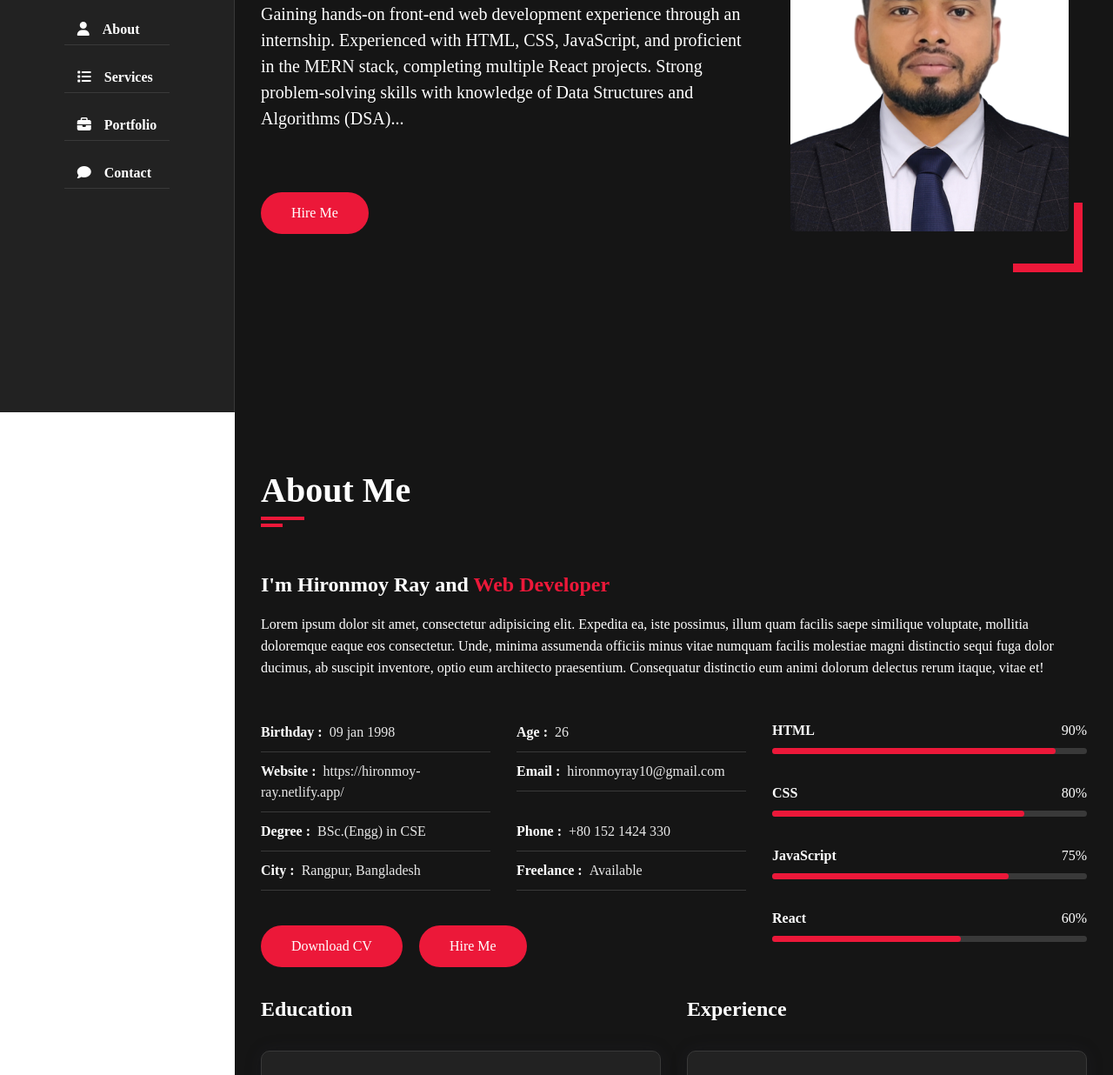
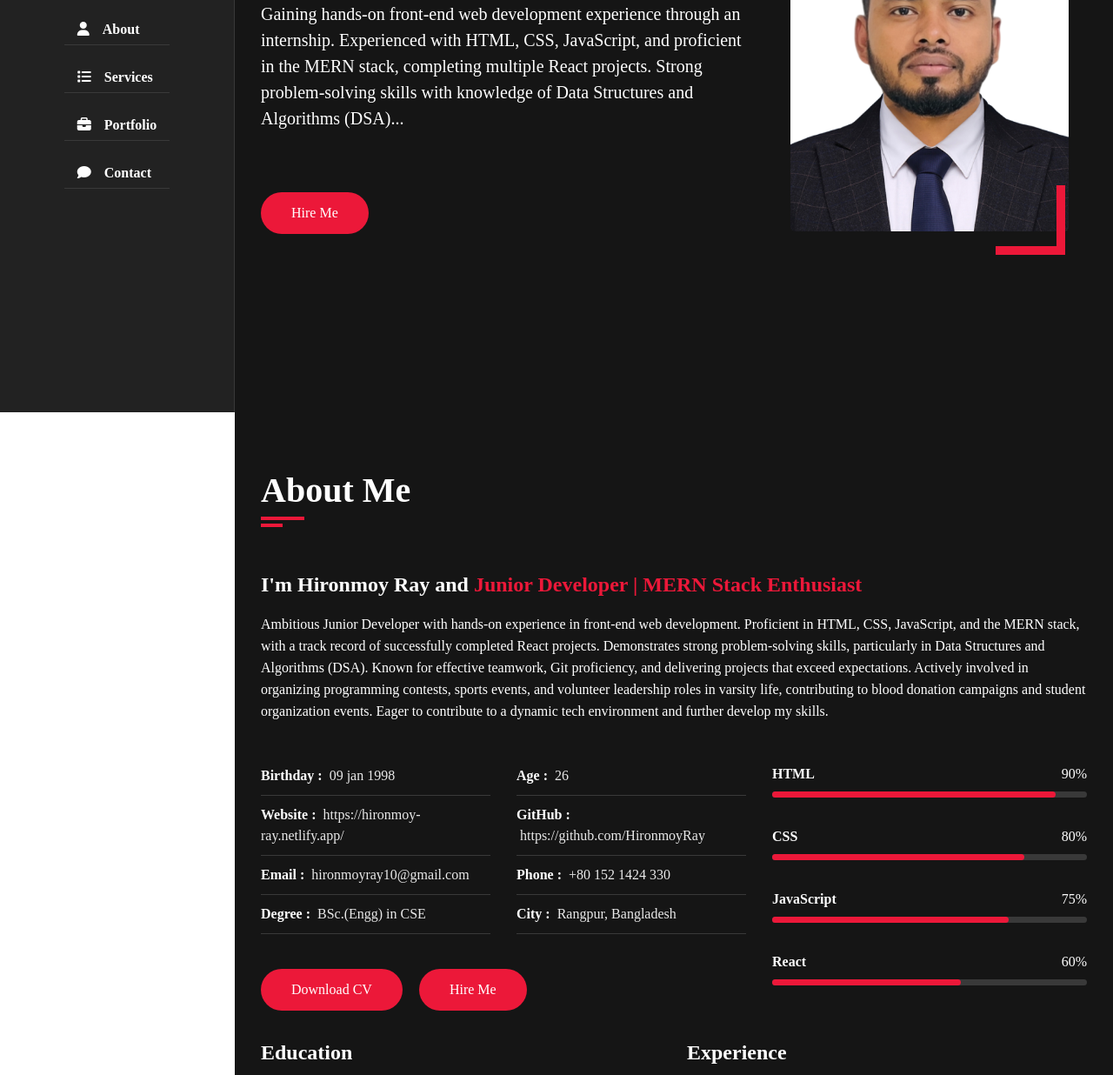
Before and after one commit to HironmoyRay/HironmoyRay, a plain HTML site: page index.html in a window 1280 px wide. Shown: the part 326-1562 px from the top of the page at 87% size. Drawn offline with nearby package versions, Linux system fonts and the light colour scheme; a web font is replaced by a local one.

Commit message:
About Info Config

```diff
--- a/css/style.css
+++ b/css/style.css
@@ -308,8 +308,8 @@ h3.my-profession {
   height: 80px;
   border-right: 10px solid var(--skin-color);
   border-bottom: 10px solid var(--skin-color);
-  right: 20px;
-  bottom: -40px;
+  right: 40px;
+  bottom: -20px;
 }
 .home-img::before {
   content: "";
@@ -318,8 +318,8 @@ h3.my-profession {
   height: 80px;
   border-left: 10px solid var(--skin-color);
   border-top: 10px solid var(--skin-color);
-  left: 20px;
-  top: -40px;
+  left: 40px;
+  top: -20px;
 }
 .home-img img {
   height: 400px;
@@ -690,6 +690,7 @@ h3.my-profession {
     padding-left: 0px;
   }
 
+
   .about .about-content .personal-info .info-item p span {
     display: block;
     margin-left: 0;
@@ -700,6 +701,7 @@ h3.my-profession {
   .home .home-img {
     display: none;
   }
+
   .home .home-info {
     flex: 0 0 100%;
     max-width: 100%;
@@ -710,6 +712,7 @@ h3.my-profession {
     flex: 0 0 50%;
     max-width: 50%;
   }
+
 }
 
 @media (max-width: 767px) {
--- a/index.html
+++ b/index.html
@@ -73,13 +73,16 @@
                         <div class="about-content padd-15">
                             <div class="row">
                                 <div class="about-text padd-15">
-                                    <h3>I'm Hironmoy Ray and <span>Web Developer</span></h3>
-                                    <p>Lorem ipsum dolor sit amet, consectetur adipisicing elit. Expedita ea, iste
-                                        possimus, illum quam facilis saepe similique voluptate, mollitia doloremque
-                                        eaque eos consectetur. Unde, minima assumenda officiis minus vitae numquam
-                                        facilis molestiae magni distinctio sequi fuga dolor ducimus, ab suscipit
-                                        inventore, optio eum architecto praesentium. Consequatur distinctio eum animi
-                                        dolorum delectus rerum itaque, vitae et!</p>
+                                    <h3>I'm Hironmoy Ray and <span>Junior Developer | MERN Stack Enthusiast</span></h3>
+                                    <p>Ambitious Junior Developer with hands-on experience in front-end web development.
+                                        Proficient in HTML, CSS, JavaScript, and the MERN stack, with a track record of
+                                        successfully completed React projects. Demonstrates strong problem-solving
+                                        skills, particularly in Data Structures and Algorithms (DSA). Known for
+                                        effective teamwork, Git proficiency, and delivering projects that exceed
+                                        expectations. Actively involved in organizing programming contests, sports
+                                        events, and volunteer leadership roles in varsity life, contributing to blood
+                                        donation campaigns and student organization events. Eager to contribute to a
+                                        dynamic tech environment and further develop my skills.</p>
                                 </div>
                             </div>
 
@@ -93,23 +96,34 @@
                                             <p>Age : <span>26</span></p>
                                         </div>
                                         <div class="info-item padd-15">
-                                            <p>Website : <span>https://hironmoy-ray.netlify.app/</span></p>
+                                            <p>Website : <a href="https://hironmoy-ray.netlify.app/" target="_blank"
+                                                    rel="noopener noreferrer"><span>https://hironmoy-ray.netlify.app/</span></a>
+                                            </p>
                                         </div>
                                         <div class="info-item padd-15">
-                                            <p>Email : <span>hironmoyray10@gmail.com</span></p>
+                                            <p>GitHub : <a href="https://github.com/HironmoyRay" target="_blank"
+                                                    rel="noopener noreferrer"> <span> https://github.com/HironmoyRay
+                                                    </span> </a></p>
+                                        </div>
+                                        <div class="info-item padd-15">
+                                            <p>Email :
+                                                <a href="mailto:hironmoyray10@gmail.com">
+                                                    <span>hironmoyray10@gmail.com</span>
+                                                </a>
+                                            </p>
+                                        </div>
+
+
+                                        <div class="info-item padd-15">
+                                            <p>Phone : <span>+80 152 1424 330</span></p>
                                         </div>
                                         <div class="info-item padd-15">
                                             <p>Degree : <span>BSc.(Engg) in CSE</span></p>
                                         </div>
                                         <div class="info-item padd-15">
-                                            <p>Phone : <span>+80 152 1424 330</span></p>
-                                        </div>
-                                        <div class="info-item padd-15">
                                             <p>City : <span>Rangpur, Bangladesh</span></p>
                                         </div>
-                                        <div class="info-item padd-15">
-                                            <p>Freelance : <span>Available</span></p>
-                                        </div>
+
                                     </div>
                                     <div class="row ">
                                         <div class="buttons padd-15">
@@ -350,7 +364,9 @@
                         <div class="portfolio-item padd-15">
                             <div class="portfolio-item-inner shadow-dark">
                                 <div class="portfolio-img">
-                                    <img src="images/HP_RAY.png" alt="">
+                                    <a href="https://hironmoy-ray.netlify.app/" target="_blank">
+                                        <img src="images/projects_cover_img/portfolio-cover-img.png" alt="">
+                                    </a>
                                 </div>
                             </div>
                         </div>
@@ -359,7 +375,9 @@
                         <div class="portfolio-item padd-15">
                             <div class="portfolio-item-inner shadow-dark">
                                 <div class="portfolio-img">
-                                    <img src="images/HP_RAY.png" alt="">
+                                    <a href="https://bank-of-dady-functional.netlify.app/" target="_blank">
+                                        <img src="images/projects_cover_img/bank_cover.png" alt="">
+                                    </a>
                                 </div>
                             </div>
                         </div>
@@ -368,7 +386,9 @@
                         <div class="portfolio-item padd-15">
                             <div class="portfolio-item-inner shadow-dark">
                                 <div class="portfolio-img">
-                                    <img src="images/HP_RAY.png" alt="">
+                                    <a href="https://add-to-cart-project-with-react.netlify.app/" target="_blank">
+                                        <img src="images/projects_cover_img/add_to_cart_cover.png" alt="">
+                                    </a>
                                 </div>
                             </div>
                         </div>
@@ -377,7 +397,9 @@
                         <div class="portfolio-item padd-15">
                             <div class="portfolio-item-inner shadow-dark">
                                 <div class="portfolio-img">
-                                    <img src="images/HP_RAY.png" alt="">
+                                    <a href="https://fruit-burst-by-hp.netlify.app/" target="_blank">
+                                        <img src="images/projects_cover_img/fruit_burst_cover.png" alt="">
+                                    </a>
                                 </div>
                             </div>
                         </div>
@@ -386,7 +408,9 @@
                         <div class="portfolio-item padd-15">
                             <div class="portfolio-item-inner shadow-dark">
                                 <div class="portfolio-img">
-                                    <img src="images/HP_RAY.png" alt="">
+                                    <a href="https://password-generator-by-hp.netlify.app/" target="_blank">
+                                        <img src="images/projects_cover_img/pass_gen_cover.png" alt="">
+                                    </a>
                                 </div>
                             </div>
                         </div>
@@ -395,11 +419,14 @@
                         <div class="portfolio-item padd-15">
                             <div class="portfolio-item-inner shadow-dark">
                                 <div class="portfolio-img">
-                                    <img src="images/HP_RAY.png" alt="">
+                                    <a href="https://gamer-zone-by-hp.netlify.app/" target="_blank">
+                                        <img src="images/projects_cover_img/gamer_zone_cover.png" alt="">
+                                    </a>
                                 </div>
                             </div>
                         </div>
                         <!-- Portfolio Item End -->
+
 
                     </div>
                 </div>
--- a/js/script.js
+++ b/js/script.js
@@ -1,6 +1,6 @@
 var typed = new Typed (".typing", {
-    strings:["","Web Developer","Web Designer",  "Graphics Designer","YouTuber"],
-    typeSpeed:100,
-    BackSpeed:60,
+    strings:["Junior Developer","MERN Learner", "Problem-Solving Enthusiast","Frontend Developer","DSA Explorer"],
+    typeSpeed:120,
+    BackSpeed:20,
     loop:true
 })
```
Also changed, not shown: images/projects_cover_img/add_to_cart_cover.png (added), images/projects_cover_img/area_measure_cover.png (added), images/projects_cover_img/bank_cover.png (added), images/projects_cover_img/gamer_zone_cover.png (added), images/projects_cover_img/pass_gen_cover.png (added), images/projects_cover_img/portfolio-cover-img.png (added), 1 other file.
